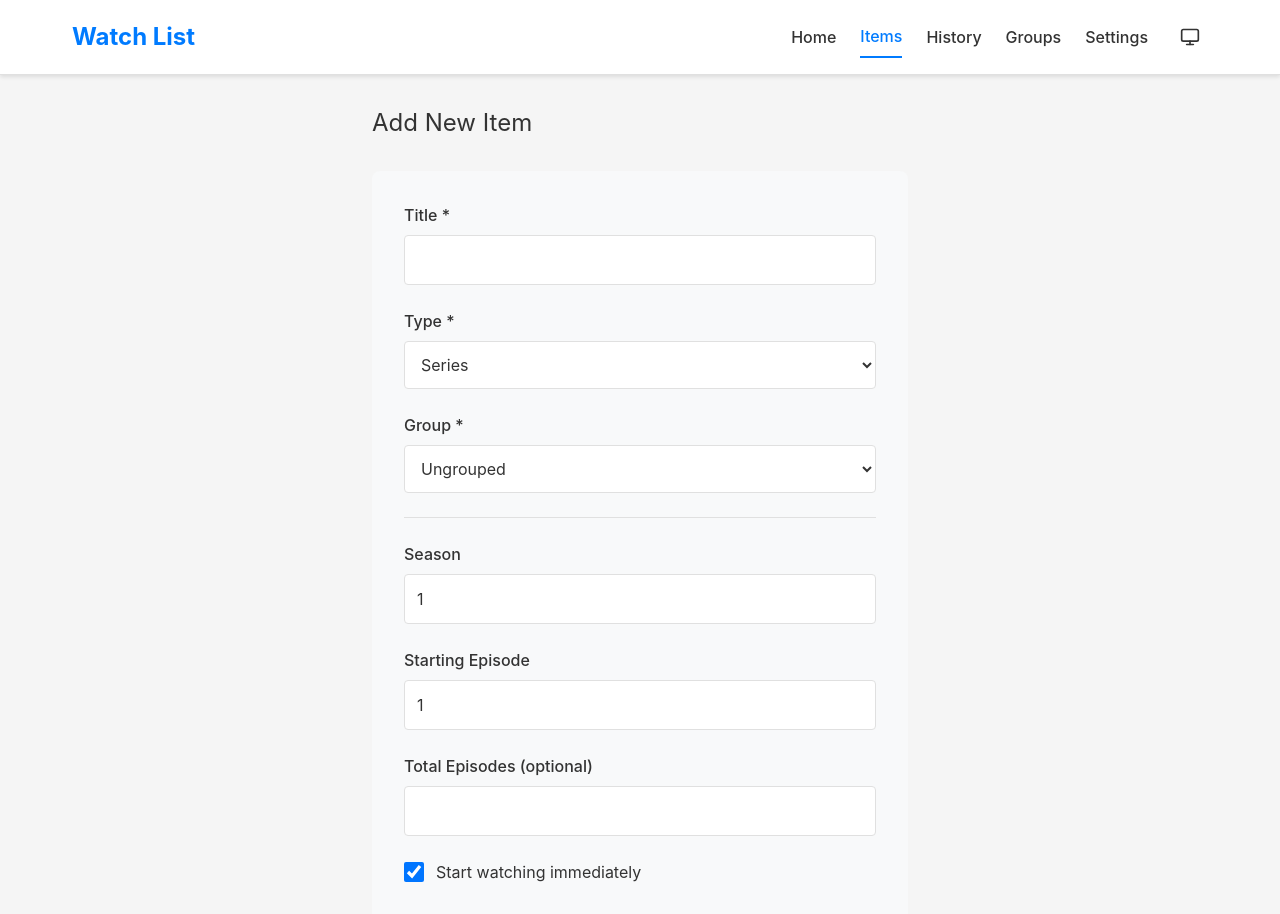
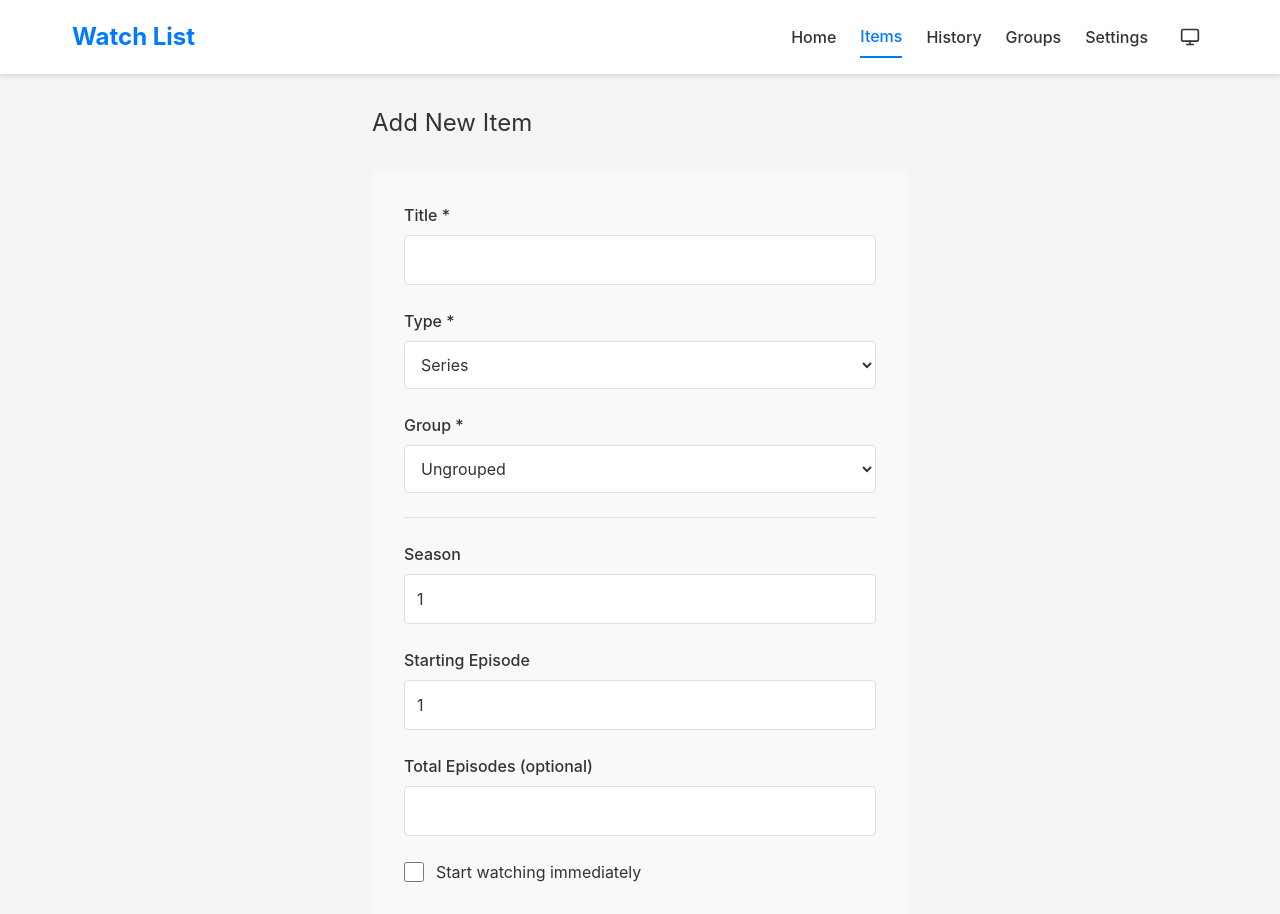
Before and after one commit to CodeWithMa/watch-list, an Angular app: page /items/add in a window 1280 px wide. Shown: the top 914 px of the page. Built offline with nearby package versions, Linux system fonts and the light colour scheme.

Commit message:
Fix: default startImmediately to false

```diff
--- a/src/app/components/add-item/add-item.component.ts
+++ b/src/app/components/add-item/add-item.component.ts
@@ -125,7 +125,7 @@ export class AddItemComponent {
   season = 1;
   episode = 1;
   totalEpisodes: number | undefined;
-  startImmediately = true;
+  startImmediately = false;
 
   onTypeChange(): void {
     if (this.type === 'movie') {
```
